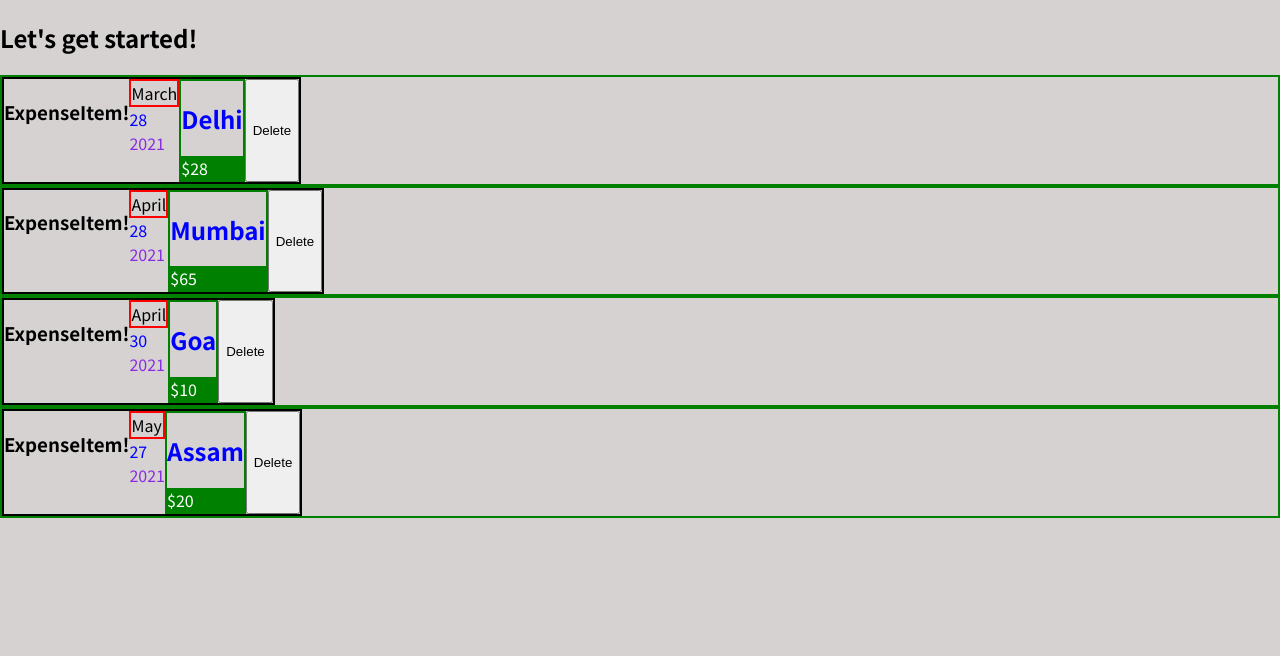
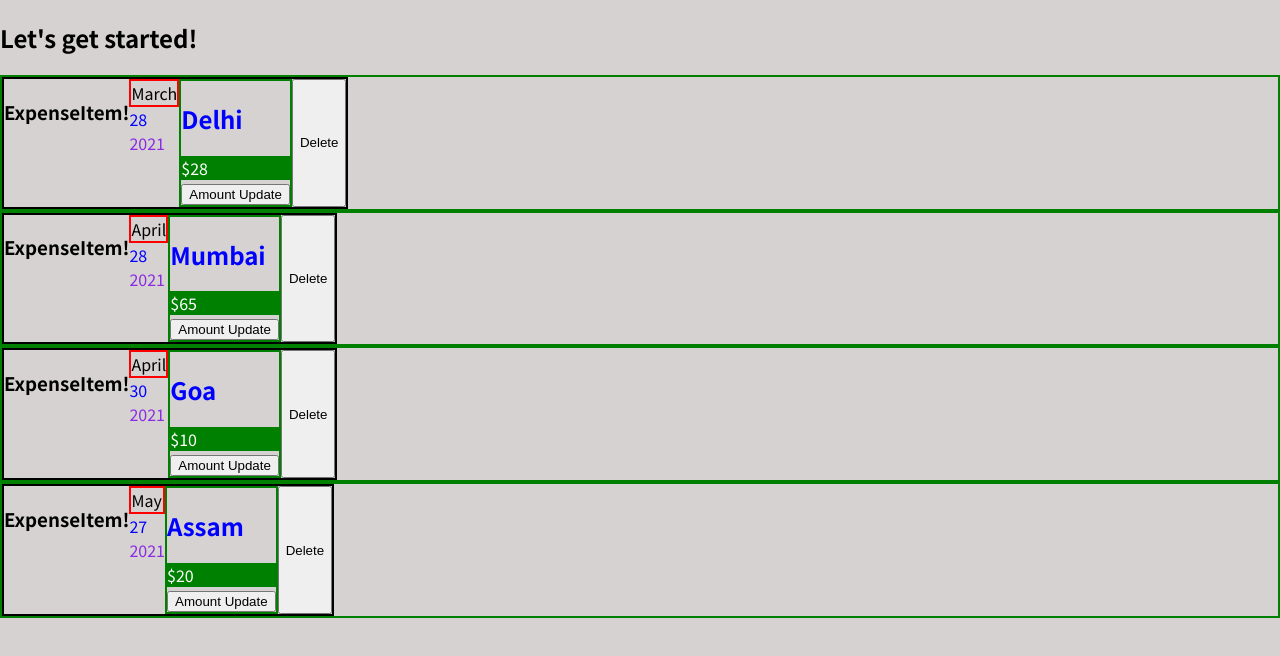
Before and after one commit to ravikeshri2910/react-learn, a React (Create React App) app: page / in a window 1280 px wide. Shown: the top 656 px of the page. Built offline with nearby package versions, Linux system fonts and the light colour scheme.

Commit message:
Manipulating the DOM - React States

```diff
--- a/src/App.js
+++ b/src/App.js
@@ -40,7 +40,7 @@ function App() {
               amount={expense.amount}
               date={expense.date}
               location={expense.location}
-            ></ExpenseItem>
+            />
 
           </div>
         ))}
--- a/src/components/Expense/ExpenseDetails.js
+++ b/src/components/Expense/ExpenseDetails.js
@@ -1,12 +1,18 @@
+import { useState } from 'react'
+
 import './ExpenseDetails.css'
 
 function ExpenseDetails(props) {
-
+    const [amount, setAmount] = useState(props.amount)
+    const amountHandler = () =>{
+        setAmount(100)
+    }
     return (
         <div className='car_insuranse'>
             <h2>{props.title}</h2>
             <h2>{props.location}</h2>
-            <div className='price'>${props.amount}</div>
+            <div className='price'>${amount}</div>
+            <button onClick={amountHandler}>Amount Update</button>
         </div>
 
     )
```
Also changed, not shown: src/components/Expense/ExpenseItems.js (+6 -17 lines).
